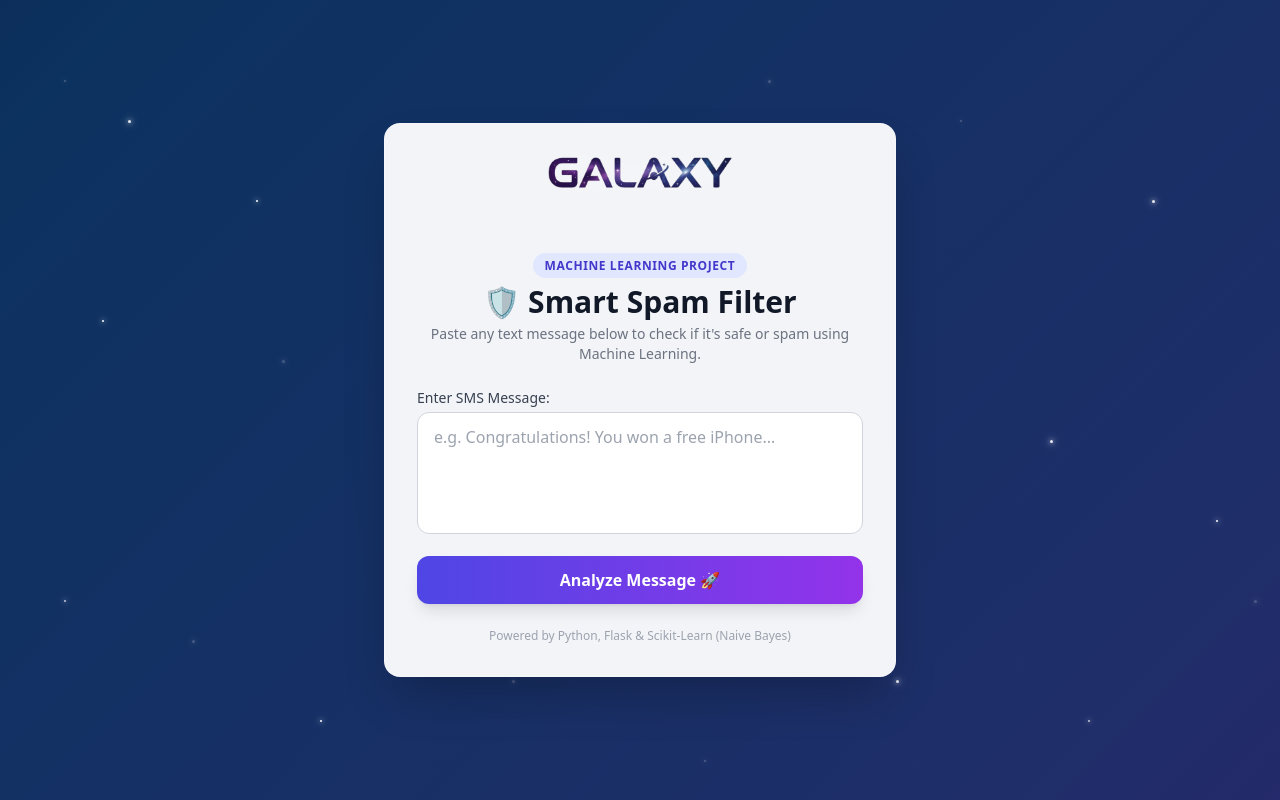
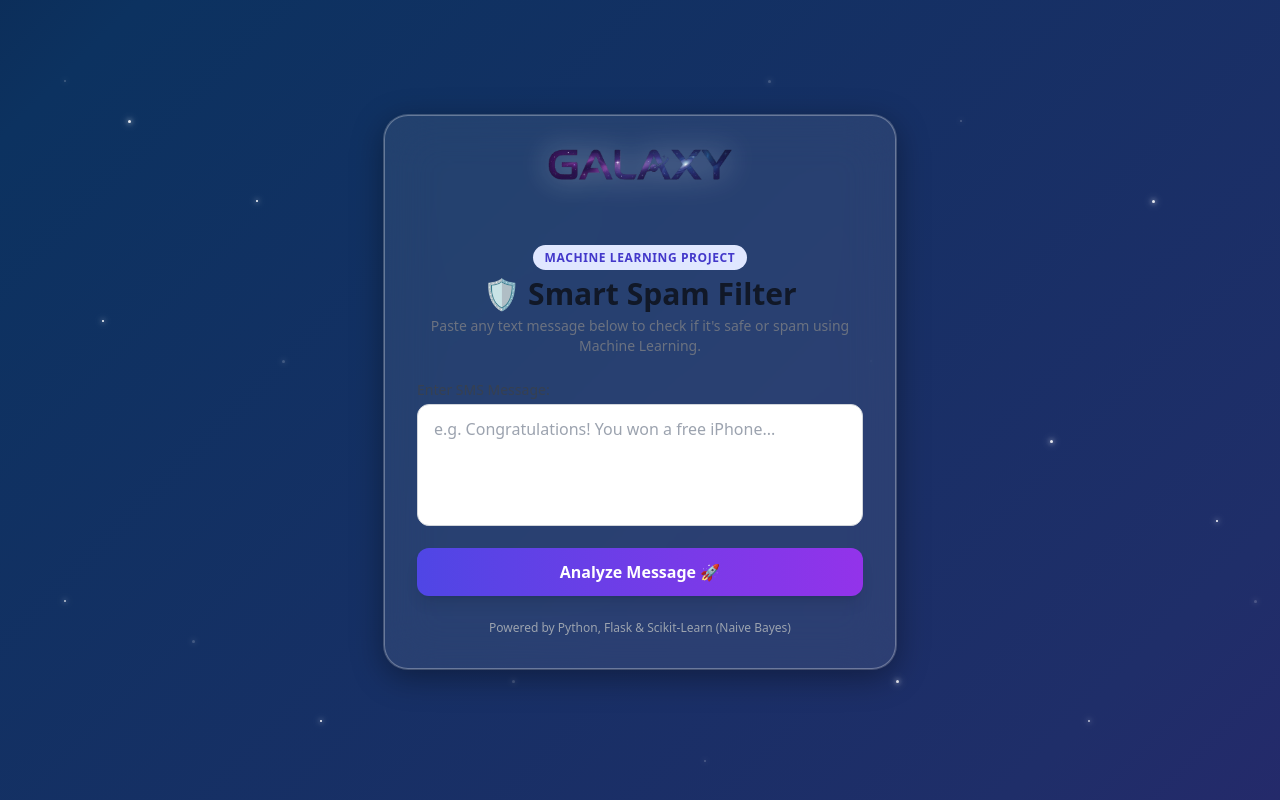
Before and after one commit to VV-S70/sms-spam-filter, a Flask app: page / in a window 1280 px wide. Run offline with Flask 3, Linux system fonts and the light colour scheme; parts of the project's set-up code (start-up, migrations or seed data) failed here and were passed over; some libraries are stand-ins or nearby versions.

Commit message:
Refactor index.html for UI enhancements
Updated styles and structure for improved UI and animation effects.

```diff
--- a/templates/index.html
+++ b/templates/index.html
@@ -104,7 +104,7 @@
         <div class="star star-m star-m-1" style="top: 75%; left: 98%;"></div>
     </div>
 
-    <div class="bg-white/95 backdrop-blur-md shadow-2xl rounded-2xl max-w-lg w-full p-8 border border-white/20 animate-fade relative z-10">
+    <div class="bg-white/[0.08] backdrop-blur-xl shadow-[0_8px_32px_0_rgba(0,0,0,0.37)] rounded-3xl max-w-lg w-full p-8 border border-white/30 animate-fade relative z-10 -mt-4 ring-1 ring-white/20">
 
         <!-- Logo Header -->
         <div class="text-center mb-0 animate-fade">
```
